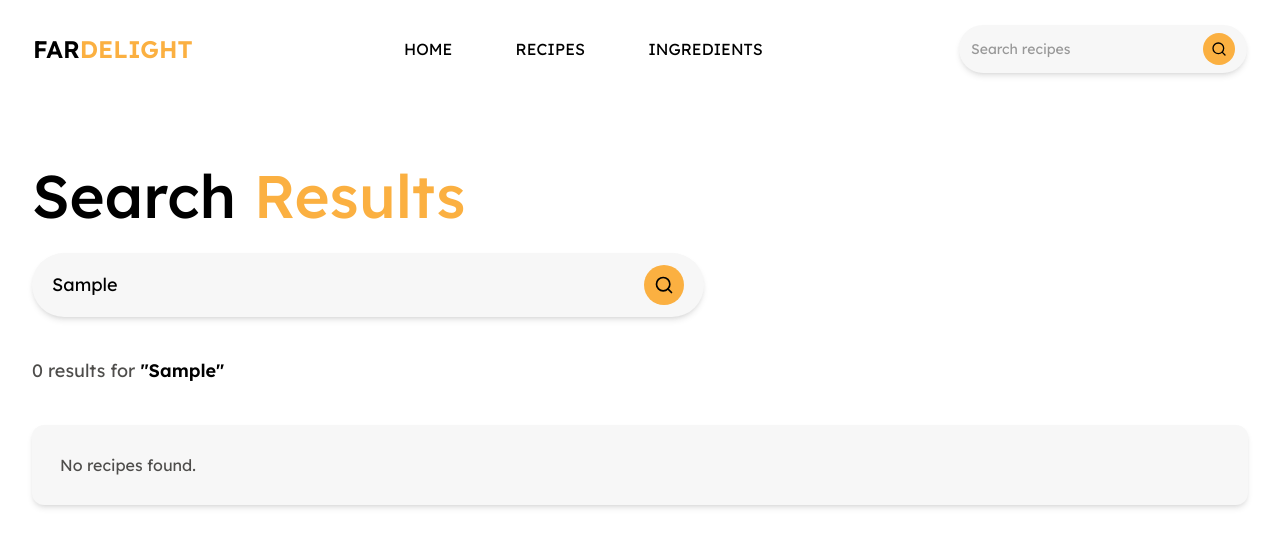
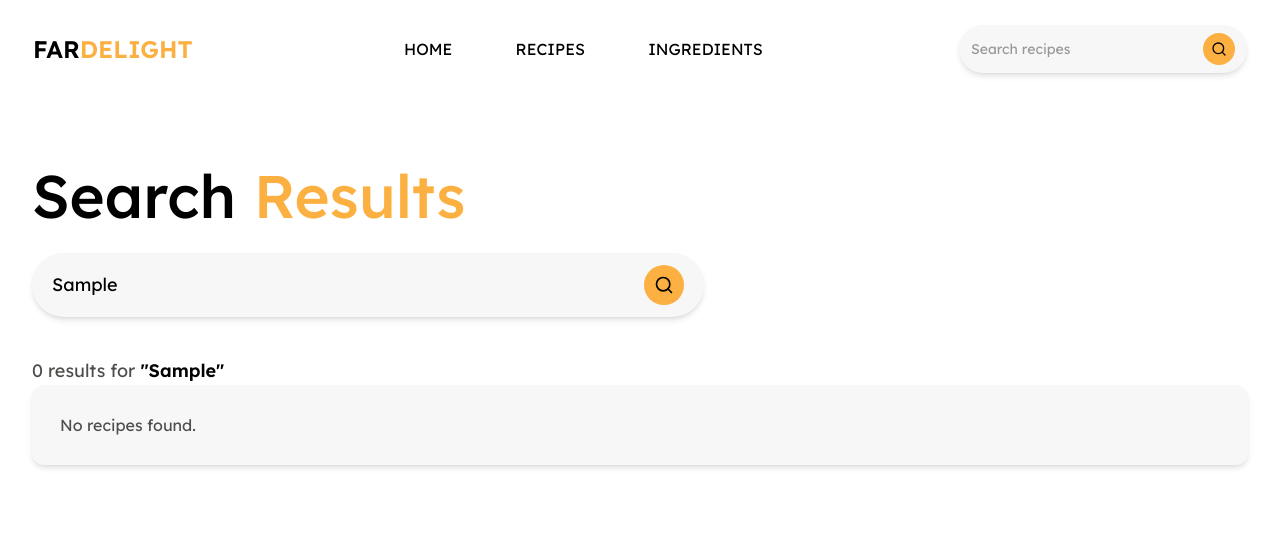
Before and after one commit to AFKYamy/react-fardelight, a React (Vite) app: page /search in a window 1280 px wide. Both pictures are taken after typing "Sample" into the empty fields and a click on the button 1218 px from the left and 49 px from the top of the page. Shown: the top 546 px of the page. Built offline with nearby package versions, Linux system fonts and the light colour scheme.

Commit message:
refactor: separated Search page into components

```diff
--- a/src/pages/search/Search.tsx
+++ b/src/pages/search/Search.tsx
@@ -1,75 +1,21 @@
-import { LuSearch } from "react-icons/lu";
-
 // hooks
 import { useSearchPage } from "@/hooks/useSearchPage";
 
 // components
 import Navbar from "@/components/nav/Navbar";
-import Card from "@/pages/recipes/cards/Card";
+import SearchHeader from "./SearchHeader";
+import SearchResults from "./SearchResults";
 
 export default function Search() {
-    const {
-        query,
-        inputValue,
-        setInputValue,
-        results,
-        handleSubmit
-    } = useSearchPage();
+    const search = useSearchPage();
 
     return (
         <>
             <Navbar />
             <main className="mx-auto my-15 flex flex-col gap-10 container">
-                <section className="flex flex-col gap-5">
-                    <h1 className="font-medium">
-                        Search <span className="text-primary">Results</span>
-                    </h1>
-                    <form
-                        className="flex w-full max-w-2xl items-center gap-3 rounded-full bg-light-gray px-5 py-3 shadow-md"
-                        role="search"
-                        onSubmit={handleSubmit}
-                    >
-                        <input
-                            className="min-w-0 flex-1 bg-transparent text-base outline-none placeholder:text-gray sm:text-lg"
-                            type="search"
-                            value={inputValue}
-                            placeholder="Search recipes"
-                            aria-label="Search recipes"
-                            onChange={(event) => setInputValue(event.target.value)}
-                        />
-                        <button
-                            className="flex h-10 w-10 shrink-0 items-center justify-center rounded-full bg-primary text-black hover:bg-neutral-950 hover:text-neutral-50"
-                            type="submit"
-                            aria-label="Search"
-                        >
-                            <LuSearch className="h-5 w-5" />
-                        </button>
-                    </form>
-                </section>
+                <SearchHeader {...search} />
 
-                {query && (
-                    <p className="text-lg text-dark-gray">
-                        {results.length} {results.length === 1 ? "result" : "results"} for <span className="font-semibold text-black">"{query}"</span>
-                    </p>
-                )}
-
-                {query && results.length > 0 && (
-                    <section className="grid grid-cols-1 items-stretch justify-items-center gap-7 sm:grid-cols-2 lg:grid-cols-3">
-                        {results.map((rec) => (
-                            <Card
-                                key={rec.id}
-                                rec={rec}
-                                label="Recipe"
-                            />
-                        ))}
-                    </section>
-                )}
-
-                {query && results.length === 0 && (
-                    <p className="rounded-xl bg-light-gray p-7 text-dark-gray shadow-md">
-                        No recipes found.
-                    </p>
-                )}
+                <SearchResults {...search} />
             </main>
         </>
     )
--- /dev/null
+++ b/src/pages/search/SearchHeader.tsx
@@ -0,0 +1,42 @@
+import { LuSearch } from "react-icons/lu";
+
+type SearchHeaderProps = {
+    inputValue: string;
+    setInputValue: (value: string) => void;
+    handleSubmit: React.SubmitEventHandler<HTMLFormElement>
+}
+
+export default function SearchHeader({
+    inputValue,
+    setInputValue,
+    handleSubmit
+}: SearchHeaderProps) {
+    return (
+        <section className="flex flex-col gap-5">
+            <h1 className="font-medium">
+                Search <span className="text-primary">Results</span>
+            </h1>
+            <form
+                className="flex w-full max-w-2xl items-center gap-3 rounded-full bg-light-gray px-5 py-3 shadow-md"
+                role="search"
+                onSubmit={handleSubmit}
+            >
+                <input
+                    className="min-w-0 flex-1 bg-transparent text-base outline-none placeholder:text-gray sm:text-lg"
+                    type="search"
+                    value={inputValue}
+                    placeholder="Search recipes"
+                    aria-label="Search recipes"
+                    onChange={(event) => setInputValue(event.target.value)}
+                />
+                <button
+                    className="flex h-10 w-10 shrink-0 items-center justify-center rounded-full bg-primary text-black hover:bg-neutral-950 hover:text-neutral-50"
+                    type="submit"
+                    aria-label="Search"
+                >
+                    <LuSearch className="h-5 w-5" />
+                </button>
+            </form>
+        </section>
+    )
+}
--- /dev/null
+++ b/src/pages/search/SearchResults.tsx
@@ -0,0 +1,39 @@
+// components
+import Card from "../recipes/cards/Card";
+
+import type { FoodType } from "@/types/recipes/foods";
+
+type SearchResultsProps = {
+    query: string;
+    results: FoodType[];
+}
+
+export default function SearchResults({ query, results }: SearchResultsProps) {
+    return (
+        <section>
+            {query && (
+                <p className="text-lg text-dark-gray">
+                    {results.length} {results.length === 1 ? "result" : "results"} for <span className="font-semibold text-black">"{query}"</span>
+                </p>
+            )}
+
+            {query && results.length > 0 && (
+                <section className="grid grid-cols-1 items-stretch justify-items-center gap-7 sm:grid-cols-2 lg:grid-cols-3">
+                    {results.map((rec) => (
+                        <Card
+                            key={rec.id}
+                            rec={rec}
+                            label="Recipe"
+                        />
+                    ))}
+                </section>
+            )}
+
+            {query && results.length === 0 && (
+                <p className="rounded-xl bg-light-gray p-7 text-dark-gray shadow-md">
+                    No recipes found.
+                </p>
+            )}
+        </section>
+    )
+}
```
